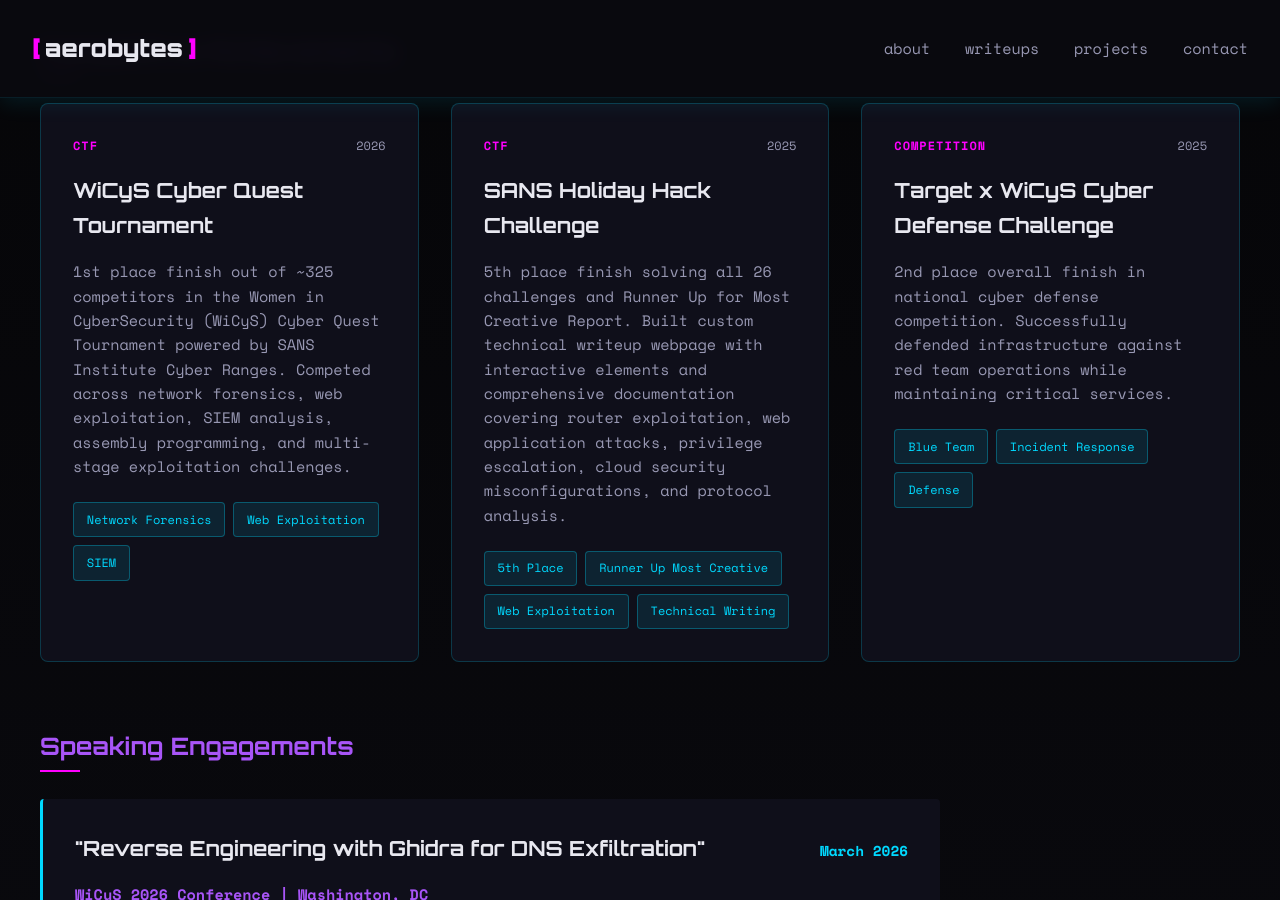
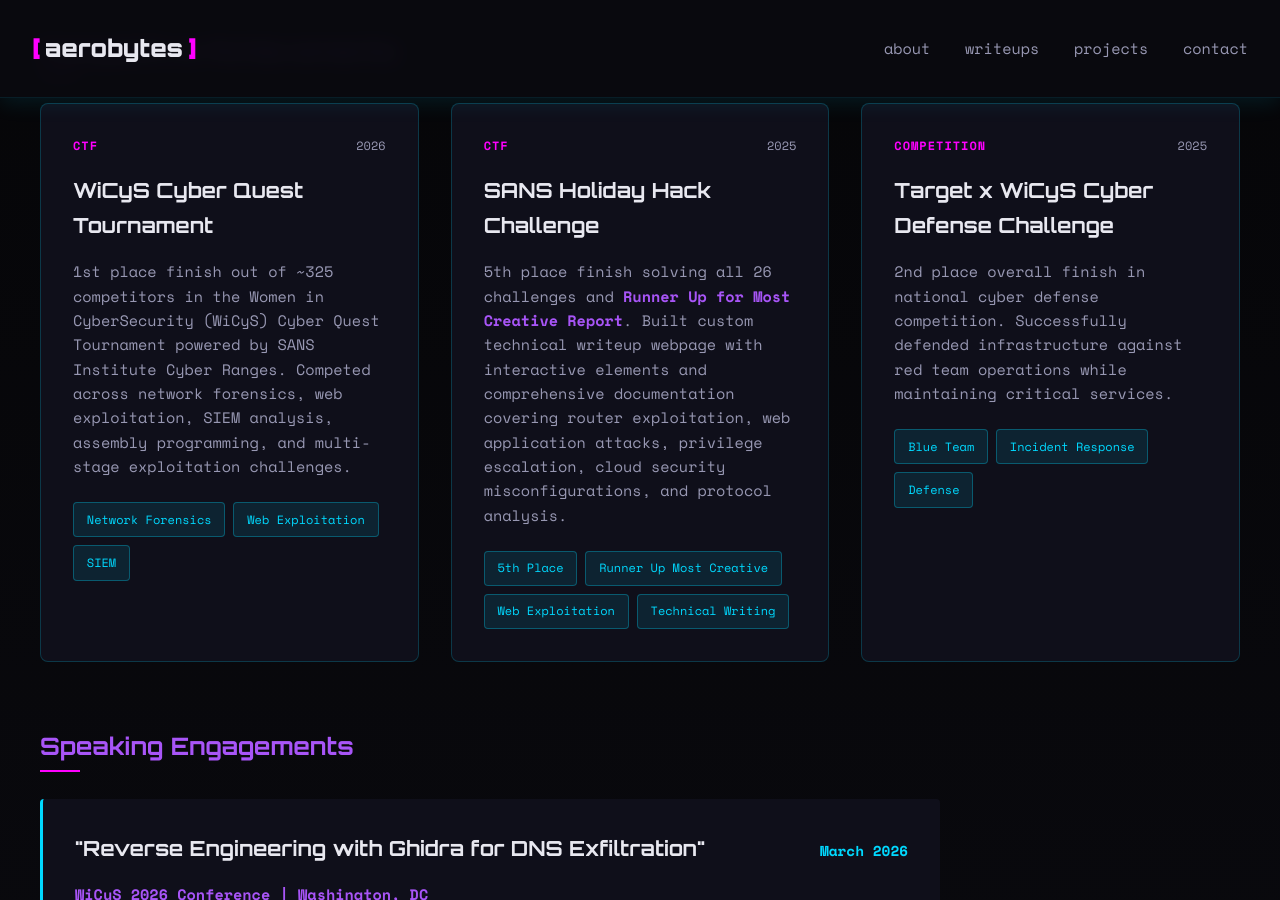
Before and after one commit to Aeronique/aerobytes-site, a Jekyll site: the page built from about.html, in a window 1280 px wide and 900 px high, scrolled down 1068 px. Built offline with Jekyll 4.4.1, drawn with Linux system fonts in a browser that asks for light colours.

Commit message:
Update about.html

```diff
--- a/about.html
+++ b/about.html
@@ -76,7 +76,7 @@ title: About
                     <span class="card-date">2025</span>
                 </div>
                 <h3 class="card-title">SANS Holiday Hack Challenge</h3>
-                <p class="card-description">5th place finish solving all 26 challenges and Runner Up for Most Creative Report. Built custom technical writeup webpage with interactive elements and comprehensive documentation covering router exploitation, web application attacks, privilege escalation, cloud security misconfigurations, and protocol analysis.</p>
+                <p class="card-description">5th place finish solving all 26 challenges and <strong>Runner Up for Most Creative Report</strong>. Built custom technical writeup webpage with interactive elements and comprehensive documentation covering router exploitation, web application attacks, privilege escalation, cloud security misconfigurations, and protocol analysis.</p>
                 <div class="card-tags">
                     <span class="tag">5th Place</span>
                     <span class="tag">Runner Up Most Creative</span>
```
